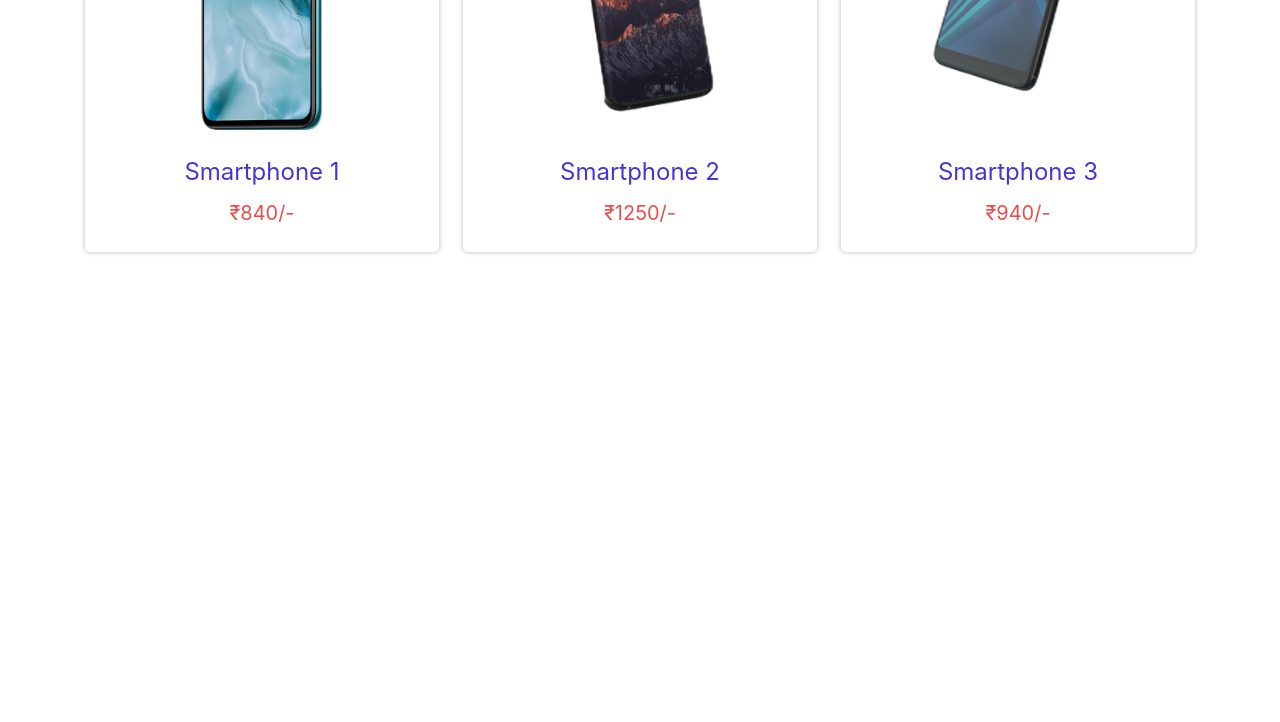
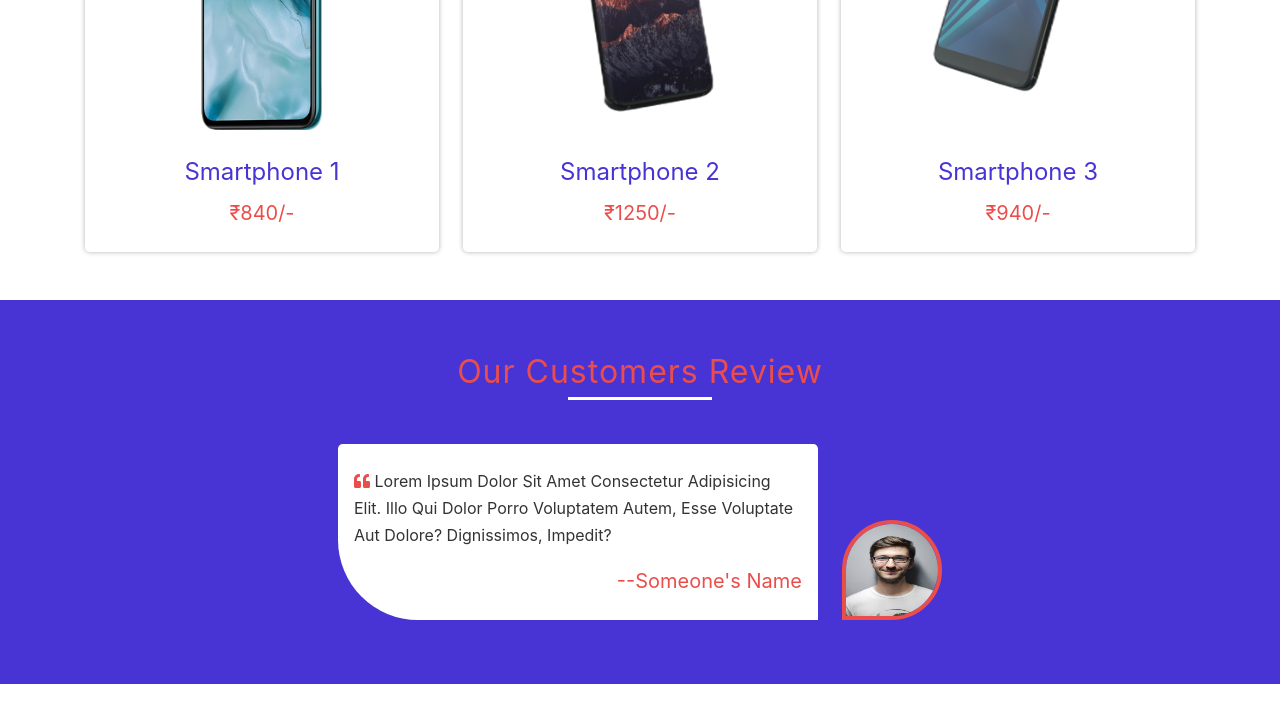
Before and after one commit to alhiane-1899/Shopping, a plain HTML site: page index.html in a window 1280 px wide. Shown: the part 3604-4326 px from the top of the page. Before the commit the page ends 3904 px from the top, so only its background shows below. Drawn offline with Linux system fonts and the light colour scheme.

Commit message:
Reviews Section Added

```diff
--- a/css/styles.css
+++ b/css/styles.css
@@ -27,7 +27,7 @@ html {
     color: var(--white-clr);
 }
 body {
-    height: 1000px;
+    height: 1000vh;
     font-size: 16px;
     font-weight: 400;
     line-height: 1.5;
@@ -385,3 +385,52 @@ h1, h2, h3, h4, h5, h6 {
     color: var(--white-clr);
 }
 /* products section ends */
+/* reviews section starts */
+.reviews {
+    padding: 3rem 0 4rem;
+    background-color: var(--secondary-clr);
+}
+.reviews .heading {
+    color: var(--primary-clr);
+}
+.reviews .heading::after {
+    background-color: var(--white-clr);
+}
+.review {
+    display: flex;
+    justify-content: center;
+    flex-wrap: wrap;
+    align-items: flex-end;
+    gap: 1.5rem;
+}
+.review-writer-info {
+    flex: 0 0 30rem;
+    padding: 1.5rem 1rem;
+    background-color: var(--white-clr);
+    border-radius: .3rem .3rem 0 5rem;
+}
+.review-writer-info p {
+    color: var(--black-clr);
+}
+.review-writer-info p i {
+    color: var(--primary-clr);
+}
+.review-writer-info h3 {
+    margin-top: 1rem;
+    text-align: end;
+    font-size: 1.25rem;
+    color: var(--primary-clr);
+}
+.review-writer-pic {
+    display: flex;
+    width: 100px;
+    height: 100px;
+    overflow: hidden;
+    border-radius: 50% 50% 50% 0;
+    border: .3rem solid var(--primary-clr);
+}
+.review-writer-pic img {
+    width: 100%;
+    height: 100%;
+}
+/* reviews section ends */
--- a/index.html
+++ b/index.html
@@ -379,5 +379,24 @@
         </div>
     </section>
     <!-- products section ends -->
+    <!-- reviews section starts -->
+    <section class="reviews">
+        <div class="container">
+            <h2 class="heading">Our Customers Review</h2>
+            <div class="review">
+                <div class="review-writer-info">
+                    <p>
+                        <i class="fas fa-quote-left"></i>
+                        Lorem ipsum dolor sit amet consectetur adipisicing elit. Illo qui dolor porro voluptatem autem, esse voluptate aut dolore? Dignissimos, impedit?
+                    </p>
+                    <h3>--someone's name</h3>
+                </div>
+                <div class="review-writer-pic">
+                    <img src="img/pic3.png" alt="review writer pic">
+                </div>
+            </div>
+        </div>
+    </section>
+    <!-- reviews section ends -->
 </body>
 </html>
```
